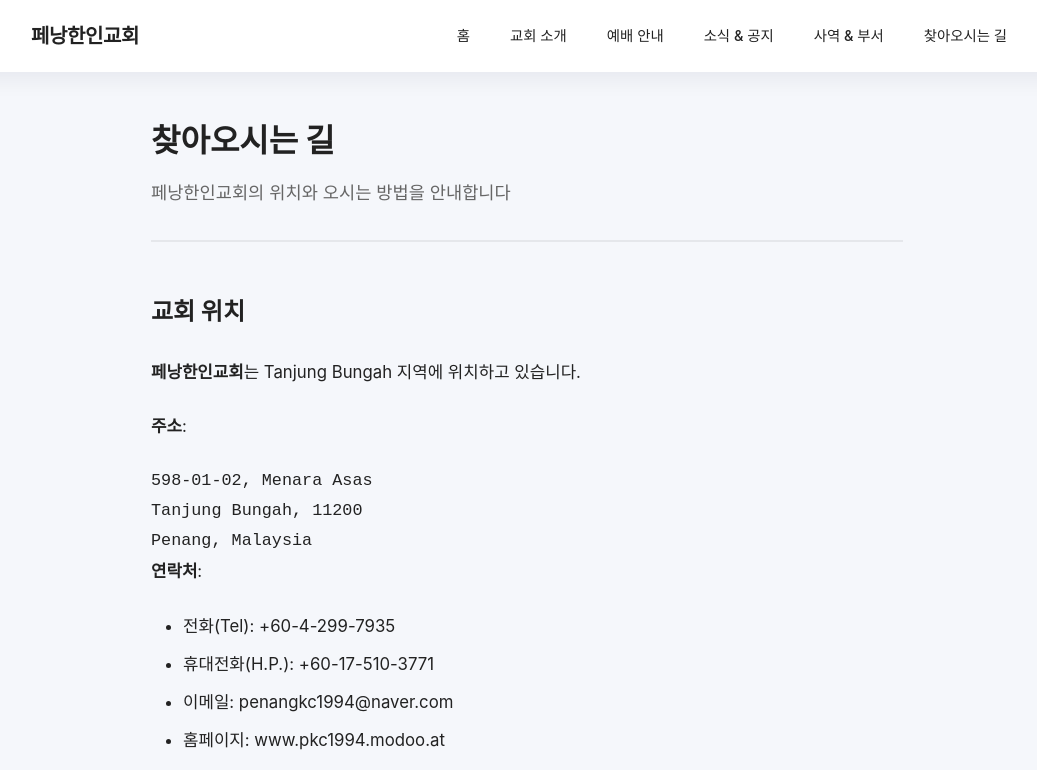
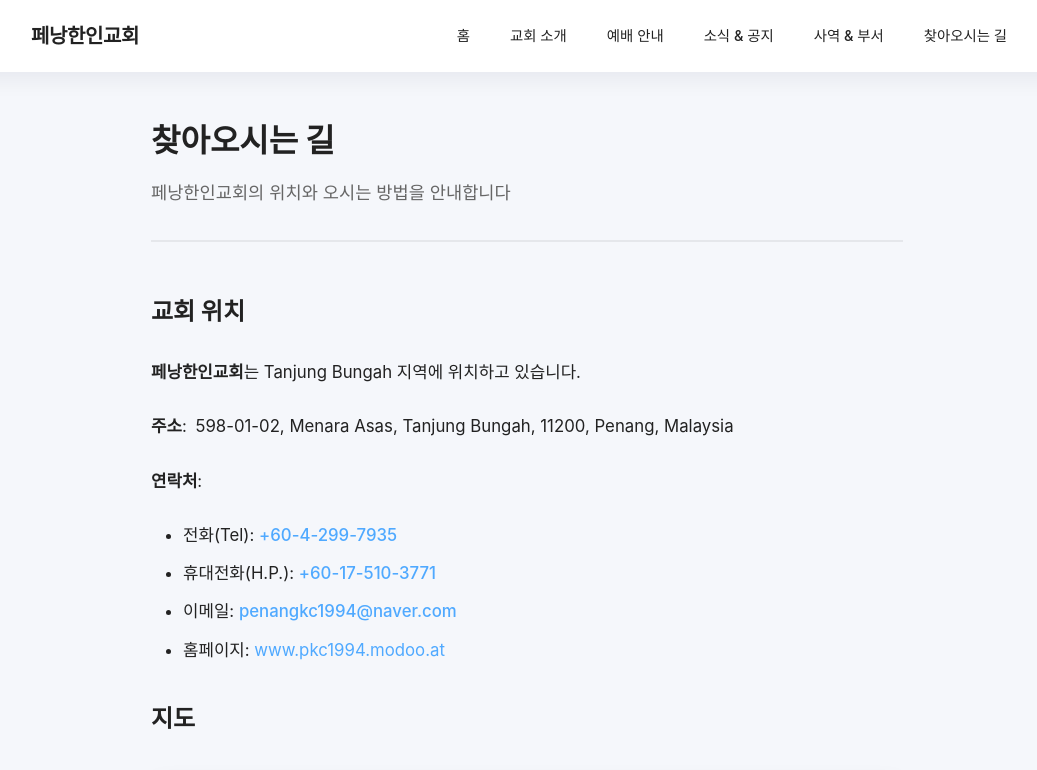
Before and after one commit to penang-korean-church/penang-korean-church.github.io, a Jekyll site: the page built from pages/location.md, in a window 1280 px wide and 1400 px high. Shown: the top 770 px of the window, without its empty margins (113-1150 px from the left). Built offline with Jekyll 4.4.1, drawn with Linux system fonts in a browser that asks for light colours; grey boxes are pictures that could not be loaded.

Commit message:
feat: ux개선

````diff
--- a/_includes/footer.html
+++ b/_includes/footer.html
@@ -4,7 +4,8 @@
       <h3 class="footer-title">{{ site.title }}</h3>
       <p class="footer-tagline">Since {{ site.established }}</p>
       <p class="footer-address">
-        <strong>주소:</strong> <a href="https://maps.app.goo.gl/r4pNWPJhSdtdAYDF8" target="_blank" rel="noopener noreferrer">598-01-02, Menara Asas, Tanjung Bungah, 11200, Penang, Malaysia</a><br>
+        <strong>주소:</strong> <span class="address-text">598-01-02, Menara Asas, Tanjung Bungah, 11200, Penang, Malaysia</span>
+        <a href="https://maps.app.goo.gl/r4pNWPJhSdtdAYDF8" target="_blank" rel="noopener noreferrer" class="map-link">지도열기</a><br>
         <strong>전화:</strong> <a href="tel:+60-4-299-7935">+60-4-299-7935</a> |
         <strong>휴대전화:</strong> <a href="tel:+60-17-510-3771">+60-17-510-3771</a><br>
         <strong>이메일:</strong> <a href="mailto:penangkc1994@naver.com">penangkc1994@naver.com</a><br>
--- a/assets/css/style.css
+++ b/assets/css/style.css
@@ -712,6 +712,67 @@
   transform: translateY(1px);
 }
 
+/* 주소 텍스트 - 클릭 시 전체 선택 */
+.address-text {
+  user-select: all;
+  -webkit-user-select: all;
+  -moz-user-select: all;
+  -ms-user-select: all;
+  cursor: text;
+  padding: 2px 4px;
+  border-radius: 3px;
+  transition: background-color 0.2s ease;
+}
+
+.address-text:hover {
+  background-color: rgba(79, 169, 255, 0.1);
+}
+
+/* 지도열기 링크 버튼 스타일 */
+.map-link {
+  display: inline-block;
+  margin-left: 8px;
+  padding: 4px 12px;
+  background-color: var(--color-primary);
+  color: white !important;
+  border-radius: 4px;
+  font-size: 0.85rem;
+  font-weight: 600;
+  text-decoration: none;
+  border-bottom: none !important;
+  transition: all 0.2s ease;
+}
+
+.map-link:hover {
+  background-color: var(--color-primary-dark);
+  transform: translateY(-1px);
+  box-shadow: 0 2px 4px rgba(0, 0, 0, 0.1);
+}
+
+.map-link:active {
+  transform: translateY(0);
+}
+
+/* 페이지 콘텐츠 내 연락처 링크 스타일 */
+.page-content a[href^="tel:"],
+.page-content a[href^="mailto:"],
+.post-content a[href^="tel:"],
+.post-content a[href^="mailto:"] {
+  color: var(--color-primary);
+  text-decoration: none;
+  border-bottom: 1px solid transparent;
+  transition: all 0.2s ease;
+  font-weight: 500;
+}
+
+.page-content a[href^="tel:"]:hover,
+.page-content a[href^="mailto:"]:hover,
+.post-content a[href^="tel:"]:hover,
+.post-content a[href^="mailto:"]:hover {
+  color: var(--color-primary-dark);
+  border-bottom-color: var(--color-primary);
+}
+
 .footer-copyright {
   padding-top: var(--space-md);
   border-top: 1px solid var(--color-border);
--- a/pages/location.md
+++ b/pages/location.md
@@ -8,17 +8,13 @@
 **페낭한인교회**는 Tanjung Bungah 지역에 위치하고 있습니다.
 
 **주소**:
-```
-598-01-02, Menara Asas
-Tanjung Bungah, 11200
-Penang, Malaysia
-```
+<span class="address-text">598-01-02, Menara Asas, Tanjung Bungah, 11200, Penang, Malaysia</span>
 
 **연락처**:
-- 전화(Tel): +60-4-299-7935
-- 휴대전화(H.P.): +60-17-510-3771
-- 이메일: penangkc1994@naver.com
-- 홈페이지: www.pkc1994.modoo.at
+- 전화(Tel): <a href="tel:+60-4-299-7935">+60-4-299-7935</a>
+- 휴대전화(H.P.): <a href="tel:+60-17-510-3771">+60-17-510-3771</a>
+- 이메일: <a href="mailto:penangkc1994@naver.com">penangkc1994@naver.com</a>
+- 홈페이지: <a href="http://www.pkc1994.modoo.at" target="_blank" rel="noopener noreferrer">www.pkc1994.modoo.at</a>
 
 ## 지도
 
````
